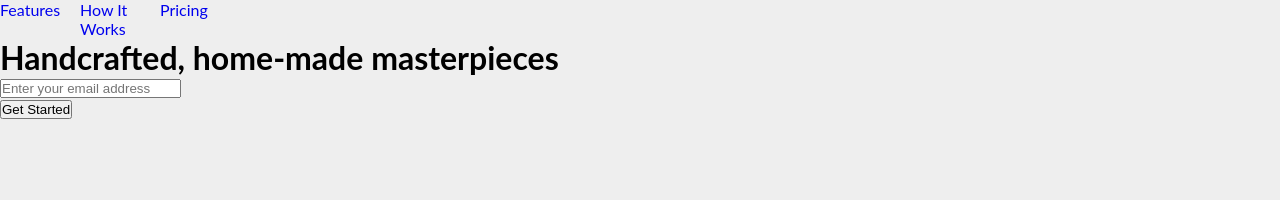
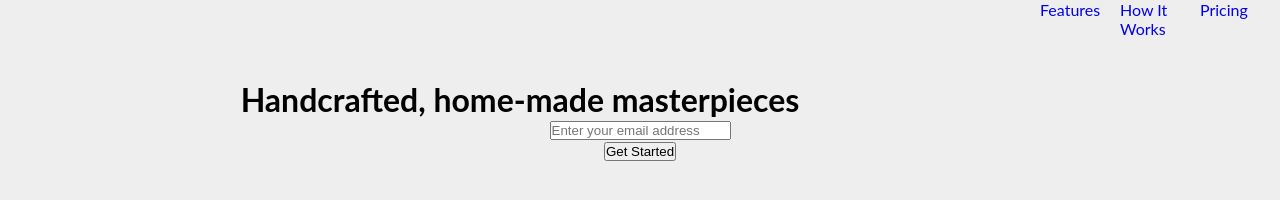
Before and after one commit to ChrisHuynh9/product-landing-page, a plain HTML site: page index.html in a window 1280 px wide. Drawn offline with Linux system fonts and the light colour scheme.

Commit message:
moved navigation to the right and centered heading and email form.

```diff
--- a/style.css
+++ b/style.css
@@ -26,3 +26,13 @@ a {
   display: flex;
 
 }
+
+.nav-bar {
+  float: right;
+}
+
+.main-head {
+  text-align: center;
+  position: relative;
+  top: 80px;
+}
```
